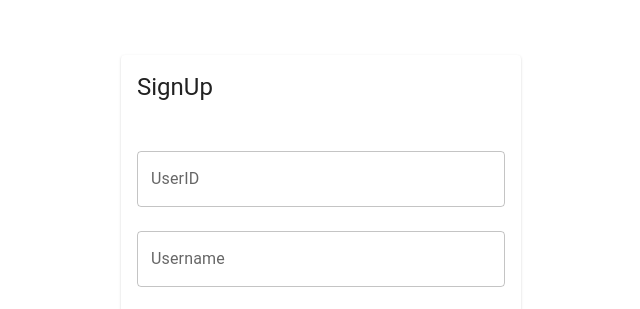
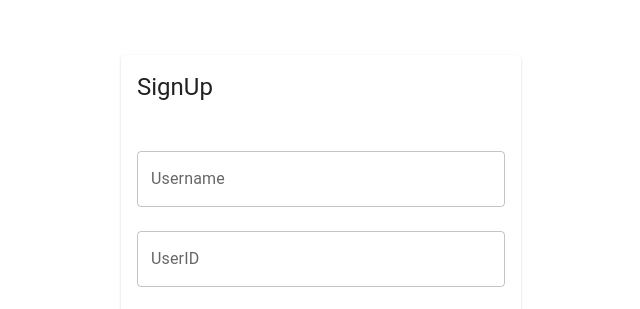
Before and after one commit to claustra01/OUNSE-frontend, a React (Create React App) app: page /signup in a window 1280 px wide. Shown: the part 105-414 px from the top of the page, without its empty margins (319-959 px from the left). Built offline with nearby package versions, Linux system fonts and the light colour scheme; no server answers.

Commit message:
UserID/UserName入れ替え

```diff
--- a/src/App.css
+++ b/src/App.css
@@ -46,5 +46,5 @@
 }
 
 .loginButton{
-  margin:
+  margin: 0
 }
--- a/src/pages/SignUp/SignUp.tsx
+++ b/src/pages/SignUp/SignUp.tsx
@@ -29,6 +29,14 @@ import {
           <CardHeader title="SignUp" />
           <CardContent>
             <div>
+            <TextField
+                fullWidth
+                id="userName"
+                type="userName"
+                label="Username"
+                placeholder="Username"
+                margin="normal"
+              />
               <TextField
                 fullWidth
                 id="userID"
@@ -37,14 +45,7 @@ import {
                 placeholder="UserID"
                 margin="normal"
               />
-              <TextField
-                fullWidth
-                id="userName"
-                type="userName"
-                label="Username"
-                placeholder="Username"
-                margin="normal"
-              />
+
               <TextField
                 fullWidth
                 id="password"
```
